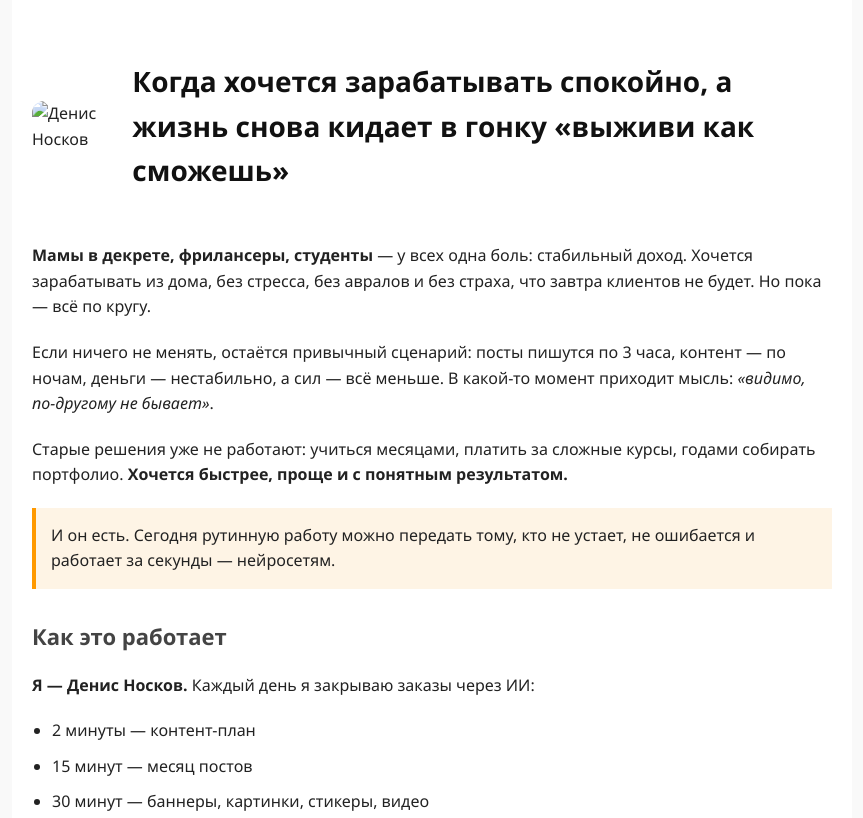
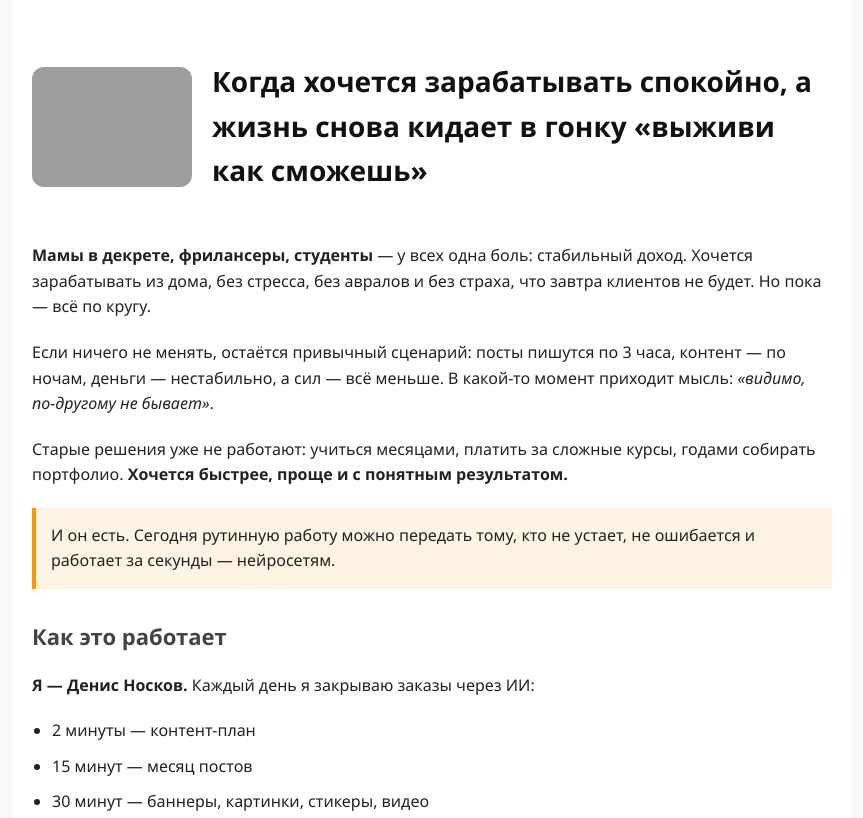
Before and after one commit to allexios/site-DenisNoskov-Tg, a plain HTML site: page index.html in a window 1280 px wide. Shown: the top 818 px of the page, without its empty margins (208-1071 px from the left). Drawn offline with Linux system fonts and the light colour scheme; the site is published under a folder, as on GitHub Pages, so addresses that start at the root find nothing.

Commit message:
Update index.html

```diff
--- a/index.html
+++ b/index.html
@@ -114,7 +114,7 @@
 <body>
   <div class="container">
     <div class="intro">
-      <img src="/data/denis1.JPG" alt="Денис Носков">
+      <img src="data/denis1.JPG" alt="Денис Носков">
       <h1>Когда хочется зарабатывать спокойно, а жизнь снова кидает в гонку «выживи как сможешь»</h1>
     </div>
 
```
